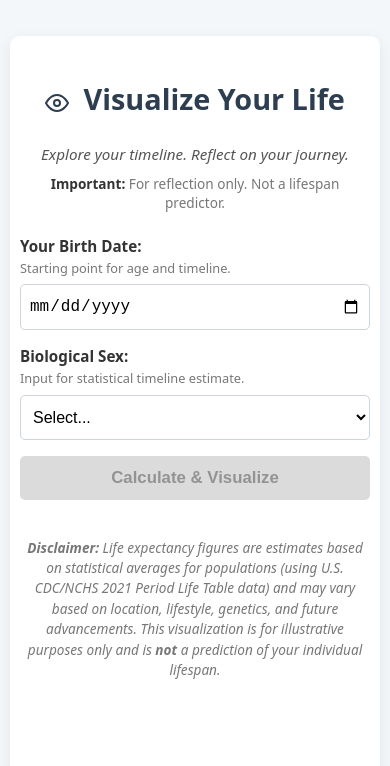
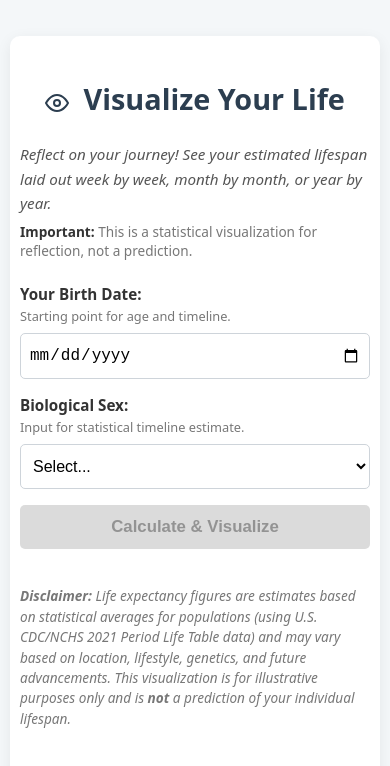
Before and after one commit to jordanhom/life-visualized, a plain HTML site: page index.html in a window 390 px wide. Drawn offline with Linux system fonts and the light colour scheme.

Commit message:
feat(ui): Refine intro/disclaimer text and layout for visual consistency
- Updated introductory text and disclaimer for conciseness.
- Aligned `max-width` of intro block and bottom disclaimer with
  results/grid containers (`684px`) on larger screens.
- On smaller screens (< 486px), unified `max-width` of intro block,
  form, and bottom disclaimer to `350px` for a consistent column.
- Removed horizontal padding from intro block and bottom disclaimer
  to achieve closer text-edge alignment with form inputs on smaller
  screens, accepting this as a visual compromise.

Updates memory bank to reflect progress on UX Refinement #12
(Emotional Tone & Sensitivity - Layout aspects).
feat(ui): Refine intro/disclaimer text and layout for visual consistency

- Updated introductory text and disclaimer for conciseness.
- Aligned `max-width` of intro block and bottom disclaimer with
  results/grid containers (`684px`) on larger screens.
- On smaller screens (< 486px), unified `max-width` of intro block,
  form, and bottom disclaimer to `350px` for a consistent column.
- Removed horizontal padding from intro block and bottom disclaimer
  to achieve closer text-edge alignment with form inputs on smaller
  screens, accepting this as a visual compromise.

Updates memory bank to reflect progress on UX Refinement #12
(Emotional Tone & Sensitivity - Layout aspects).

```diff
--- a/css/style.css
+++ b/css/style.css
@@ -110,11 +110,10 @@ h1 {
 /* Styles for introductory text block */
 .intro-block-container {
     width: 100%;
-    max-width: 600px; /* Constrain line length for readability */
+    max-width: 684px; /* Align with results and grid container */
     margin-top: 0; /* Follows h1's margin-bottom */
     margin-bottom: var(--space-lg); /* Space before the form */
-    text-align: center; /* Center-align the text within this block */
-    padding: 0 var(--space-md); /* Add horizontal padding */
+    /* padding: 0 10px; */ /* REMOVED horizontal padding */
     box-sizing: border-box; /* Ensure padding is included in width/max-width */
     display: flex;
     flex-direction: column;
@@ -127,6 +126,7 @@ h1 {
     color: var(--color-text-secondary); /* Softer color */
     line-height: 1.6;
     font-style: italic; /* Suggestion: Italicize for a softer feel */
+    text-align: left; /* Explicitly left-align text within the paragraph */
     /* max-width, width, and text-align are now handled by .intro-block-container */
 }
 
@@ -135,6 +135,7 @@ h1 {
     margin-bottom: 0; /* Last child in new container; parent handles overall bottom margin */
     font-size: 0.85rem; /* Suggestion: Slightly smaller for the disclaimer text */
     color: var(--color-text-muted); /* Muted color for the disclaimer text */
+    text-align: left; /* Explicitly left-align text within the paragraph */
     /* max-width, width, and text-align are now handled by .intro-block-container */
 }
 
@@ -222,7 +223,7 @@ h1 {
     /* Styles for the box displaying calculation results or errors */
     /* Initially hidden via .hidden class */
     margin-bottom: var(--space-lg); /* Space below results */
-    padding: var(--space-md);
+    padding: var(--space-md) 10px; /* Standardized horizontal padding, keep vertical */
     border: 1px solid var(--border-color-light);
     border-radius: var(--border-radius-md);
     background-color: var(--color-background-subtle);
@@ -281,8 +282,11 @@ h1 {
     font-size: 0.85rem; /* Keep specific */
     color: var(--color-text-muted);
     font-style: italic;
-    max-width: 500px; /* Keep disclaimer constrained */
+    max-width: 684px; /* Align with results and grid container */
     line-height: 1.5;
+    /* padding: 0 10px; */ /* REMOVED horizontal padding */
+    box-sizing: border-box; /* Ensure padding is included in width */
+    text-align: left; /* Ensure text within the disclaimer block is left-aligned */
     /* No margin needed as it's the last element */
 }
 
@@ -834,6 +838,12 @@ h1 {
 /* Tier 3: Smaller Screens (~Phone) - Target width < 487px */
 @media (max-width: 486px) {
     /* Adjust grid container for smaller screens */
+    /* NEW: Align intro and disclaimer max-width with form max-width on small screens */
+    .intro-block-container,
+    .disclaimer {
+        max-width: 350px; /* Match .input-form max-width */
+    }
+
 
     /* Remove body top/bottom padding to maximize vertical space */
     body {
--- a/index.html
+++ b/index.html
@@ -19,8 +19,8 @@
 
         <!-- Container for the introductory text block -->
         <div class="intro-block-container">
-            <p class="intro-text">Explore your timeline. Reflect on your journey.</p>
-            <p class="intro-disclaimer"><strong>Important:</strong> For reflection only. Not a lifespan predictor.</p>
+            <p class="intro-text">Reflect on your journey! See your estimated lifespan laid out week by week, month by month, or year by year.</p>
+            <p class="intro-disclaimer"><strong>Important:</strong> This is a statistical visualization for reflection, not a prediction.</p>
         </div>
 
         <!-- Input Form Section -->
```
Also changed, not shown: memory-bank/activeContext.md (+9 -2 lines), memory-bank/progress.md (+7 -1 lines).
